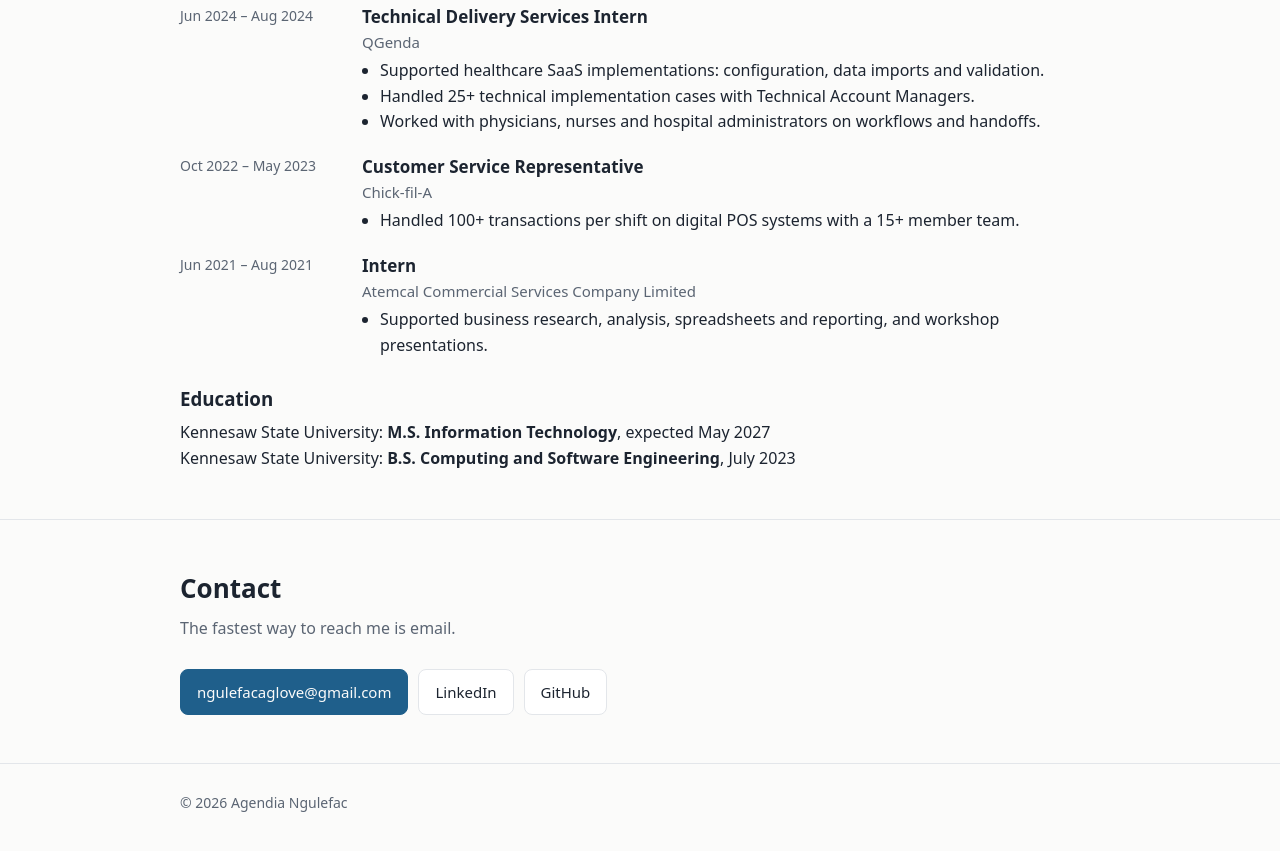
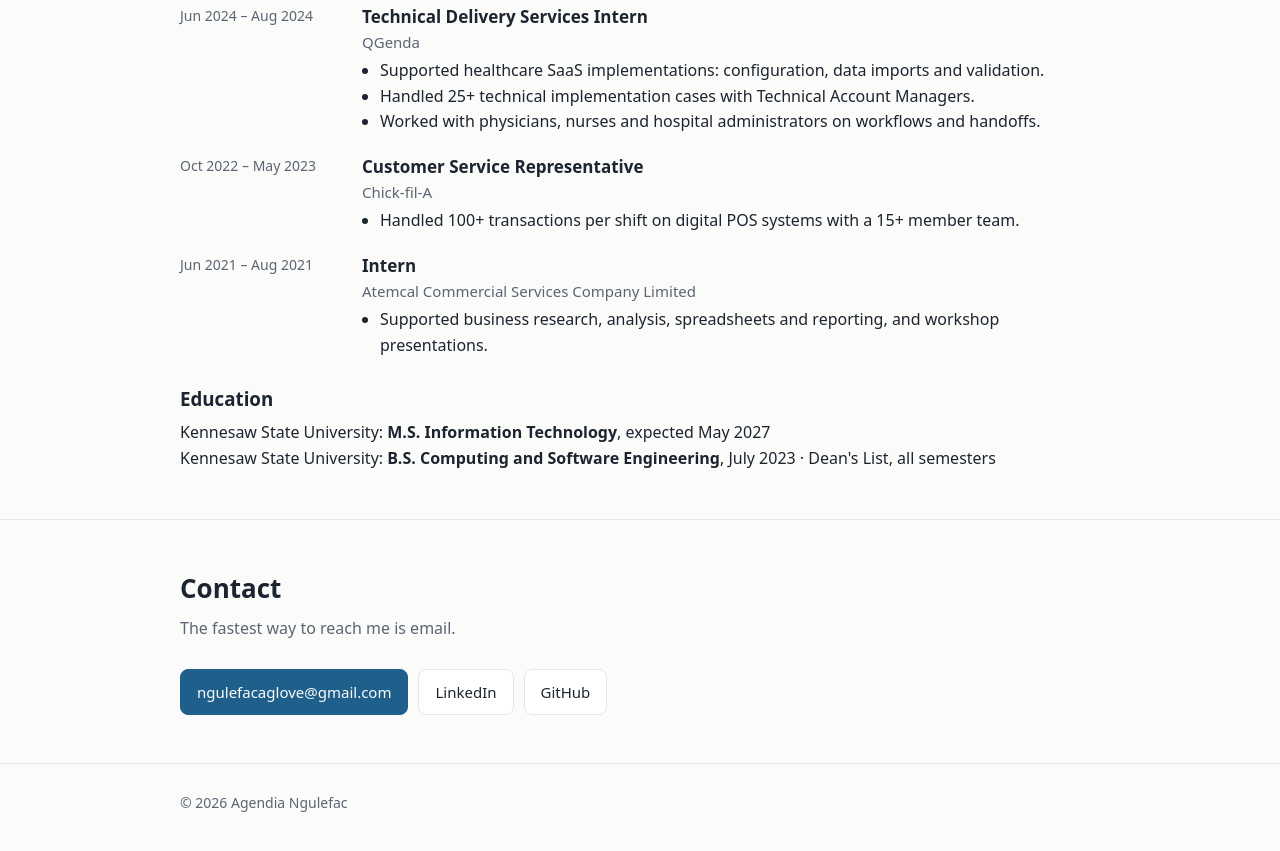
Before and after one commit to agensgithu/agensgithu.github.io, a plain HTML site: page index.html in a window 1280 px wide. Shown: the part 4844-5695 px from the top of the page. Drawn offline with Linux system fonts and the light colour scheme.

Commit message:
Add Dean's List to education and résumé
Co-Authored-By: Claude Opus 5.5 <noreply@anthropic.com>
Claude-Session: https://claude.ai/code/session_01SyDaHA4Wqm1XFrJ59T1VAj

```diff
--- a/index.html
+++ b/index.html
@@ -232,7 +232,7 @@ footer{padding:28px 0 48px;color:var(--muted);font-size:14px;border-top:1px soli
   <div class="edu">
     <h3 style="margin:0 0 6px">Education</h3>
     <p style="margin:0">Kennesaw State University: <b>M.S. Information Technology</b>, expected May 2027</p>
-    <p style="margin:0">Kennesaw State University: <b>B.S. Computing and Software Engineering</b>, July 2023</p>
+    <p style="margin:0">Kennesaw State University: <b>B.S. Computing and Software Engineering</b>, July 2023 · Dean's List, all semesters</p>
   </div>
 </div></section>
 
```
Also changed, not shown: 1 other file.
